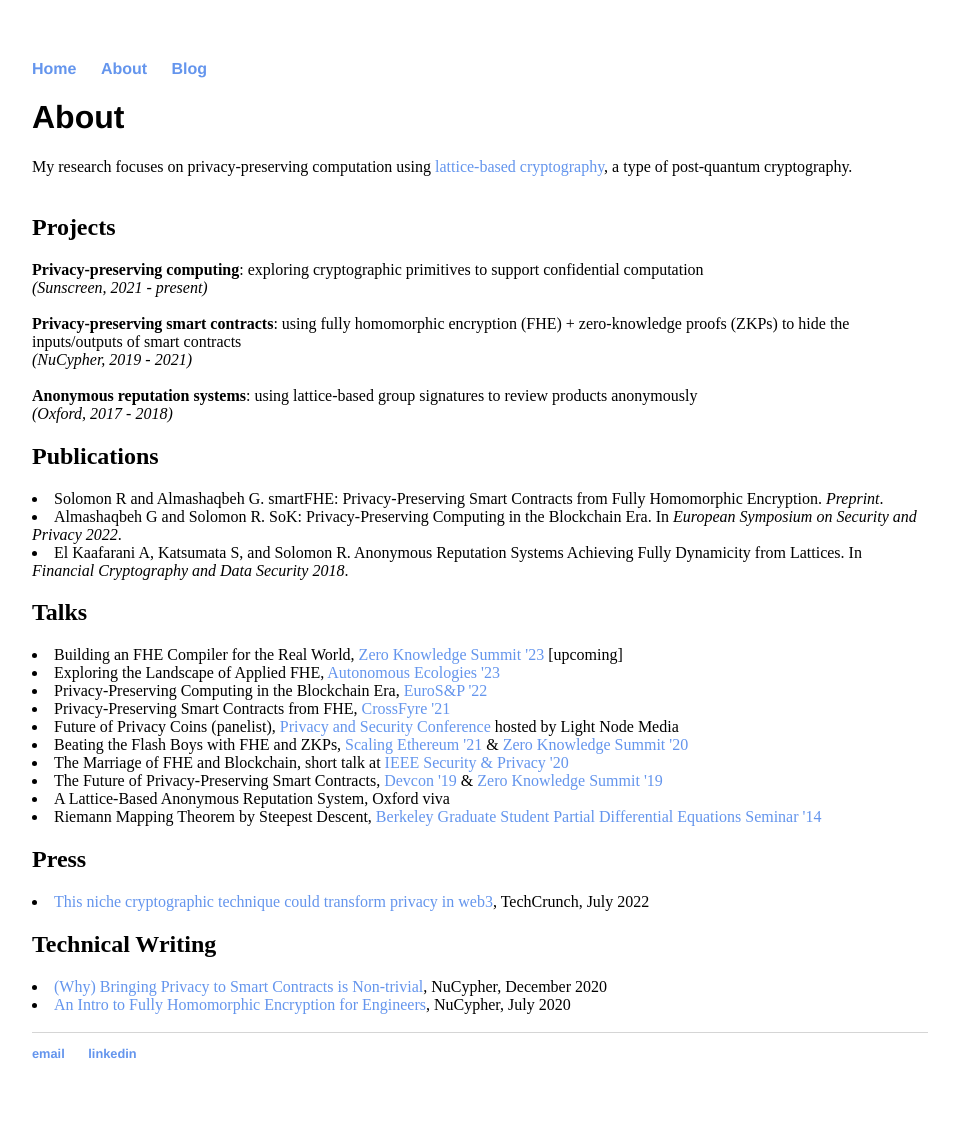
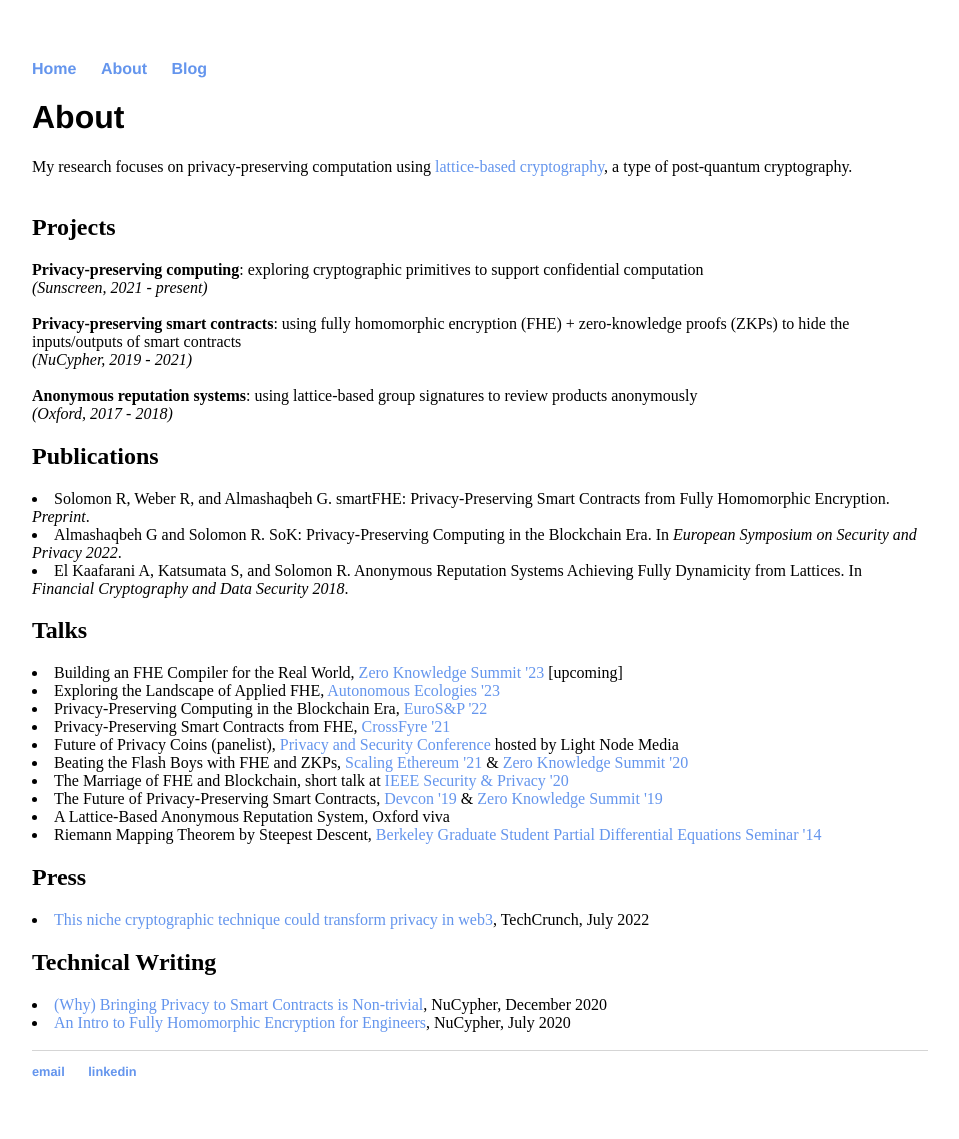
Before and after one commit to ravital/ravital.github.io, a Jekyll site: the page built from about/index.html, in a window 1280 px wide. Shown: the whole page, without its empty margins (160-1119 px from the left). Built offline with Jekyll 4.4.1, drawn with Linux system fonts in a browser that asks for light colours.

Commit message:
Update index.html

```diff
--- a/about/index.html
+++ b/about/index.html
@@ -16,7 +16,7 @@
 
 
 			<h2>Publications</h2>
-			<li>Solomon R and Almashaqbeh G. smartFHE: Privacy-Preserving Smart Contracts from Fully Homomorphic Encryption. <i>Preprint</i>.</li>
+			<li>Solomon R, Weber R, and Almashaqbeh G. smartFHE: Privacy-Preserving Smart Contracts from Fully Homomorphic Encryption. <i>Preprint</i>.</li>
 			<li>Almashaqbeh G and Solomon R. SoK: Privacy-Preserving Computing in the Blockchain Era. In <i>European Symposium on Security and Privacy 2022</i>.</li>
 			<li>El Kaafarani A, Katsumata S, and Solomon R. Anonymous Reputation Systems Achieving Fully Dynamicity from Lattices. In <i>Financial Cryptography and Data Security 2018</i>.</li>
 
```
